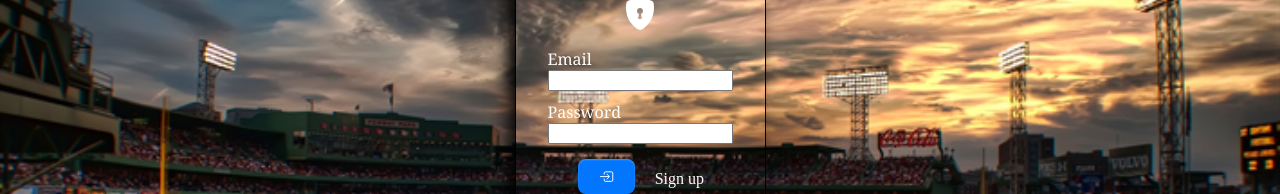
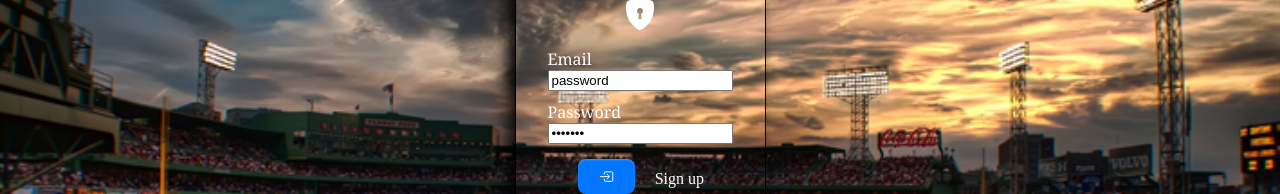
Before and after one commit to diegoFMR/base-app, a React app: page /login in a window 1280 px wide. Shown: the part 191-385 px from the top of the page. Built offline with nearby package versions, Linux system fonts and the light colour scheme.

Commit message:
adding initial values to login

```diff
--- a/src/pages/login.js
+++ b/src/pages/login.js
@@ -9,8 +9,8 @@ import { IoEnterOutline } from 'react-icons/io5';
 
 function Login ({setUserProfile}) {
   let initialValues = {
-    pwd: "",
-    email: ""
+    pwd: "d@d.com",
+    email: "password"
   }
   let navigate = useNavigate();
 
```
